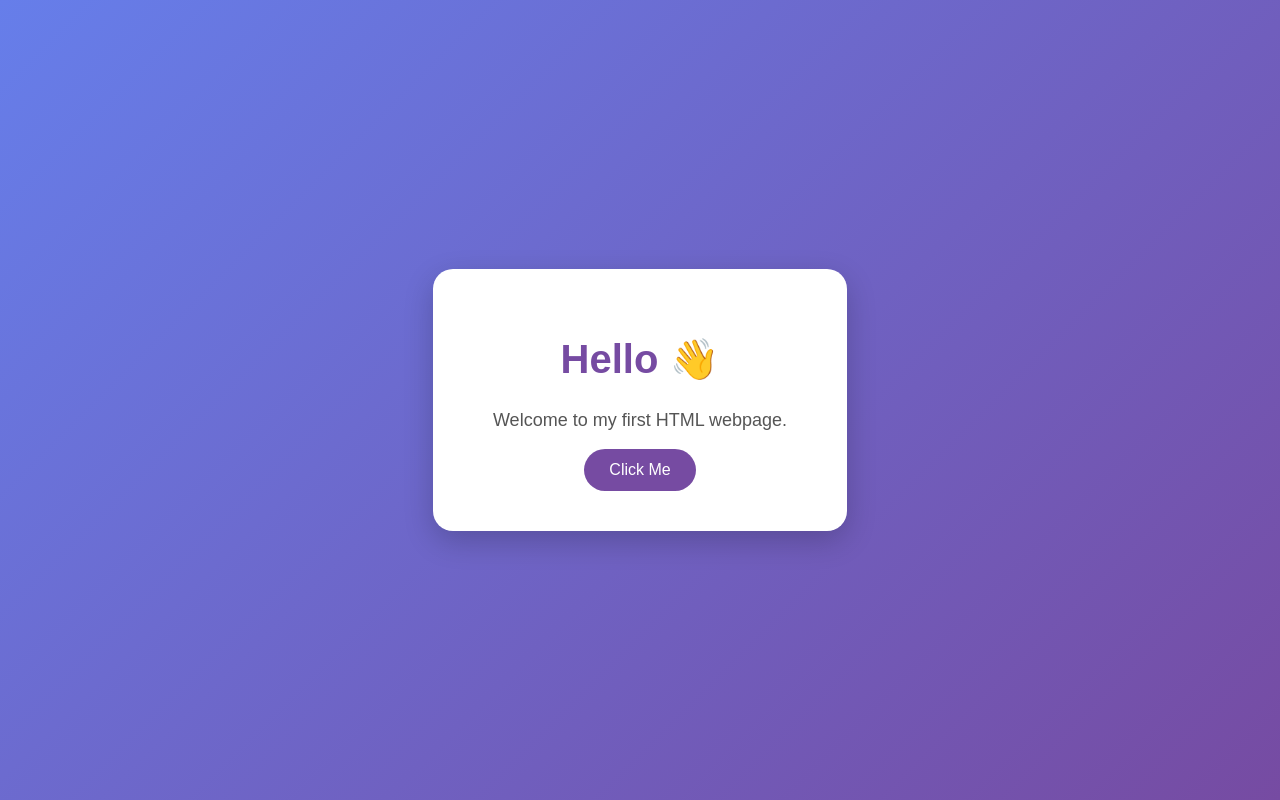
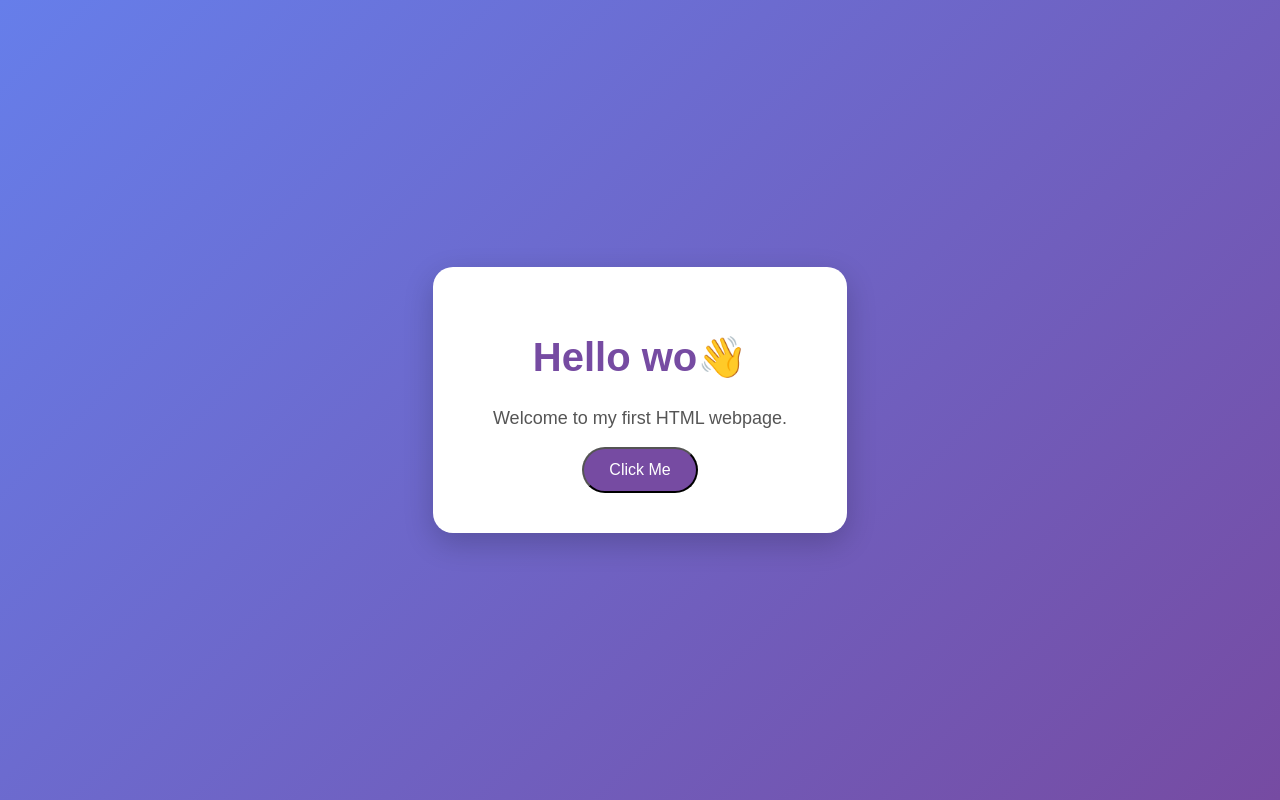
Before and after one commit to chaitanyarddy003/project1, a plain HTML site: page index.html in a window 1280 px wide. Drawn offline with Linux system fonts and the light colour scheme.

Commit message:
third change

```diff
--- a/index.html
+++ b/index.html
@@ -36,7 +36,6 @@
         button {
             background: #764ba2;
             color: white;
-            border: none;
             padding: 12px 25px;
             border-radius: 25px;
             cursor: pointer;
@@ -52,7 +51,7 @@
 <body>
 
     <div class="container">
-        <h1>Hello 👋</h1>
+        <h1>Hello wo👋</h1>
         <p>Welcome to my first HTML webpage.</p>
         <button onclick="alert('Hello! Welcome to HTML!')">
             Click Me
```
